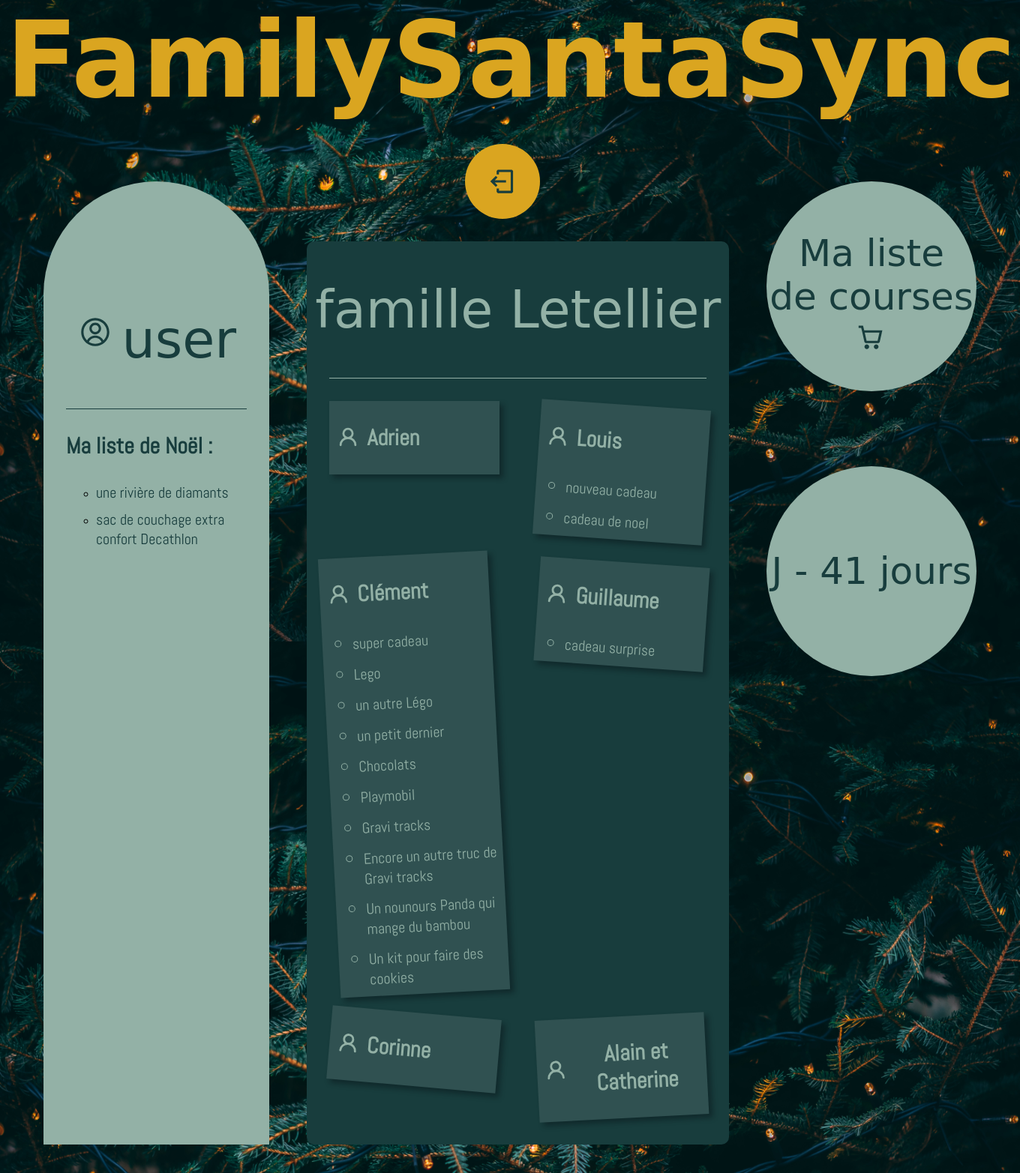
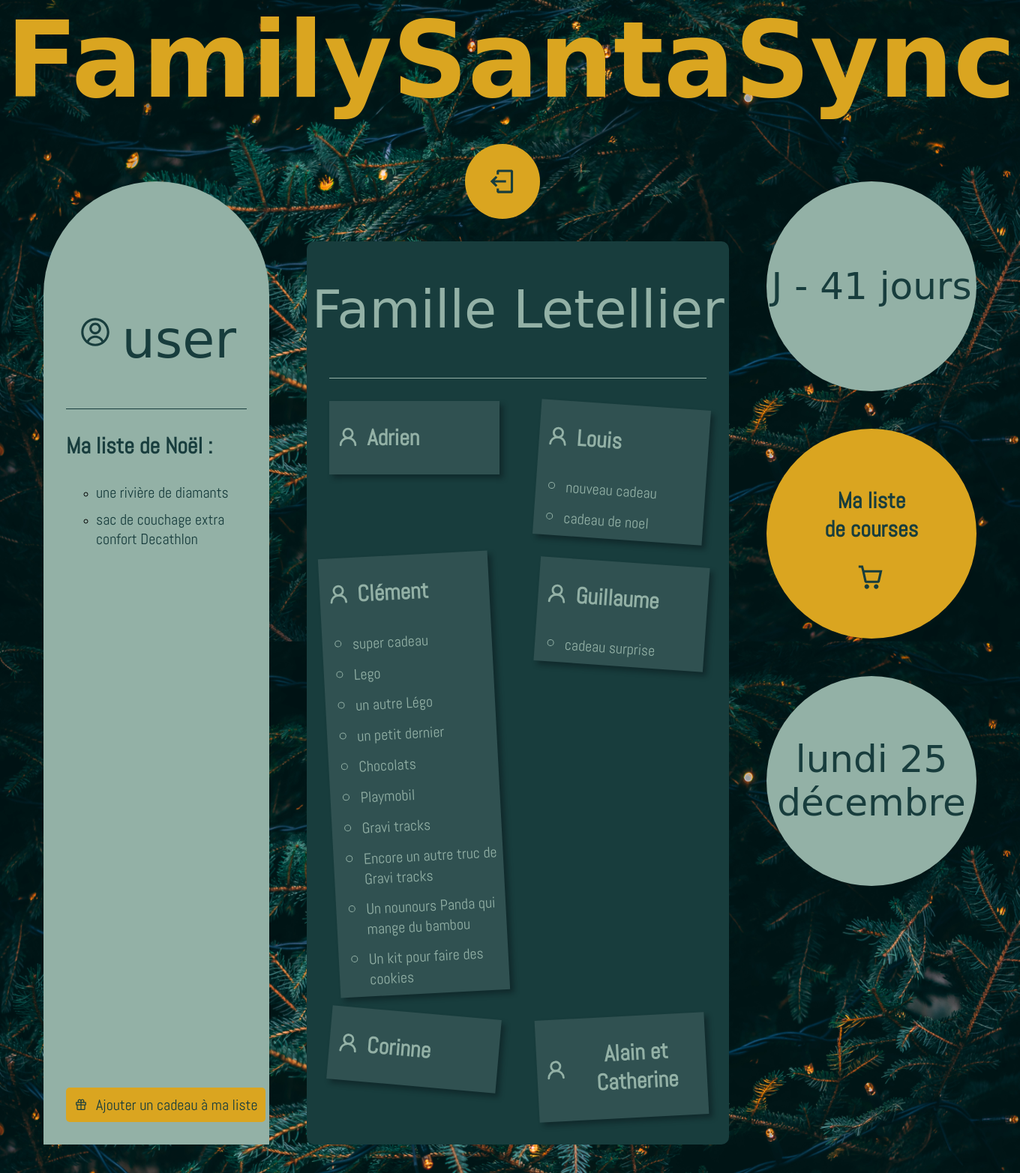
Before and after one commit to anaislet/christmas, a Django app: page /home/1 in a window 1360 px wide. Shown: the part 51-1616 px from the top of the page at 75% size. Run offline with Django 4.2, Linux system fonts and the light colour scheme; data comes from the database, SQL or seed files in the repository; both versions use the stored data as it was after the commit; some web fonts are replaced.

Commit message:
added a button to add a gift to your list

```diff
--- a/authentication/static/styles.css
+++ b/authentication/static/styles.css
@@ -114,6 +114,8 @@ body {
     border-radius: 200px 200px 0 0;
     width: 400px;
     min-height: max-content;
+    position: relative;
+    padding-bottom: 110px;
 }
 
 .my_presents_content {
@@ -170,6 +172,35 @@ body {
     font-size: 20px;
     text-decoration: none;
     cursor: pointer;
+}
+
+.yellow_button {
+    color: #183D3D;
+    position: absolute;
+    bottom: 30px;
+    cursor: pointer;
+}
+
+.yellow_button div {
+    display: flex;
+    flex-direction: row;
+    gap: 10px;
+    align-items: center;
+    background-color: #daa520;
+    border-radius: 5px;
+    padding: 10px;
+}
+
+.yellow_button img {
+    width: 20px;
+    height: 20px;
+}
+
+.yellow_button p {
+    font-family: 'Abel', sans-serif;
+    color: #183D3D;
+    font-size: 20px;
+    margin: 0;
 }
 
 .family_presents {
@@ -268,7 +299,7 @@ body {
 .right_home {
     display: flex;
     flex-direction: column;
-    gap: 100px;
+    gap: 50px;
 }
 
 .right_home div {
@@ -287,9 +318,18 @@ body {
     font-size: 50px;
     text-align: center;
 }
-.shopping_list p {
+
+.shopping_list {
+    background-color: #daa520 !important;
+}
+
+.shopping_list h3 {
+    text-align: center;
+    color: #183D3D;
+    font-family: 'Abel', sans-serif;
+    font-size: 30px;
     margin-top: 20px;
-    margin-bottom: 0;
+    margin-bottom: 20px;
 }
 
 .shopping_list {
@@ -298,7 +338,7 @@ body {
     flex-direction: column;
 }
 
-.shopping_list img{
+.shopping_list img {
     width: 50px;
     height: 50px;
 }
--- a/presents/templates/home.html
+++ b/presents/templates/home.html
@@ -14,11 +14,17 @@
                 <li><a href="{% url 'present-detail' my_present.id %}">{{my_present.name}}</a></li>
                 {% endfor %}
             </ul>
+            <a class="yellow_button">
+                <div>
+                    <img src="../../authentication/static/gift.svg"/>
+                    <p>Ajouter un cadeau à ma liste</p>
+                </div>
+            </a>
         </div>
     </div>
     <div class="family_presents">
         <div class="family_presents_content">
-            <p class="id_family">famille {{family_id}}</p>
+            <p class="id_family">Famille {{family_id}}</p>
             <div class="family_presents_content_center">
                 {% for family_member in family_members %}
                 <div class="family_member">
@@ -39,14 +45,17 @@
         </div>
     </div>
     <div class="right_home">
-        <div class="shopping_list">
-            <p>Ma liste </br>de courses</p>
-            <img src="../../authentication/static/cart.svg"/>
-        </div>
         <div class="countdown">
             <p>J -&nbsp</p>
             <p>{{timelaps.days}} jours</p>
         </div>
+        <div class="shopping_list">
+            <h3>Ma liste </br>de courses</h3>
+            <img src="../../authentication/static/cart.svg"/>
+        </div>
+        <div class="countdown">
+            <p>lundi 25 </br>décembre</p>
+        </div>
     </div>
 </div>
 {% endblock content %}
```
Also changed, not shown: db.sqlite3.
